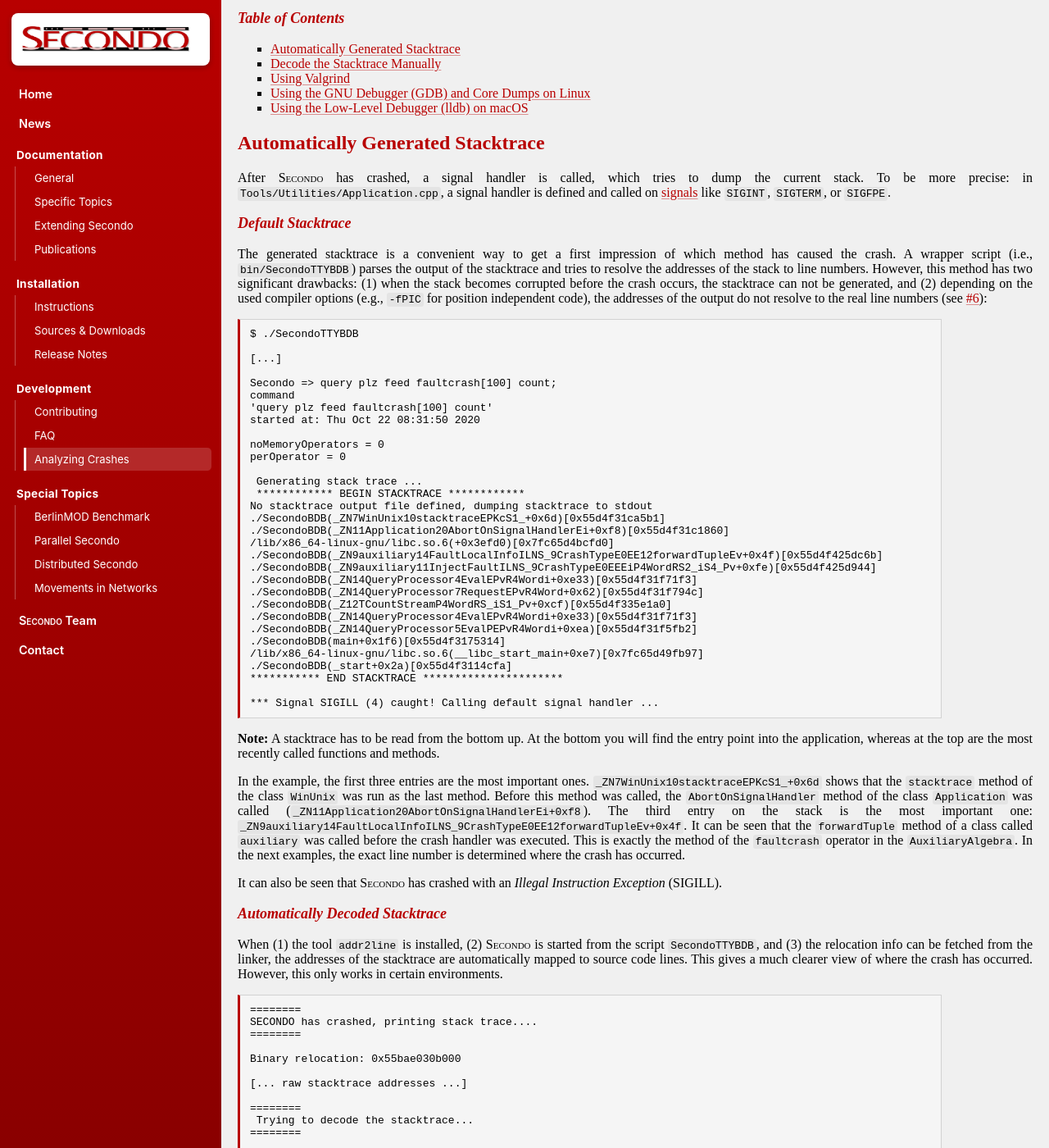
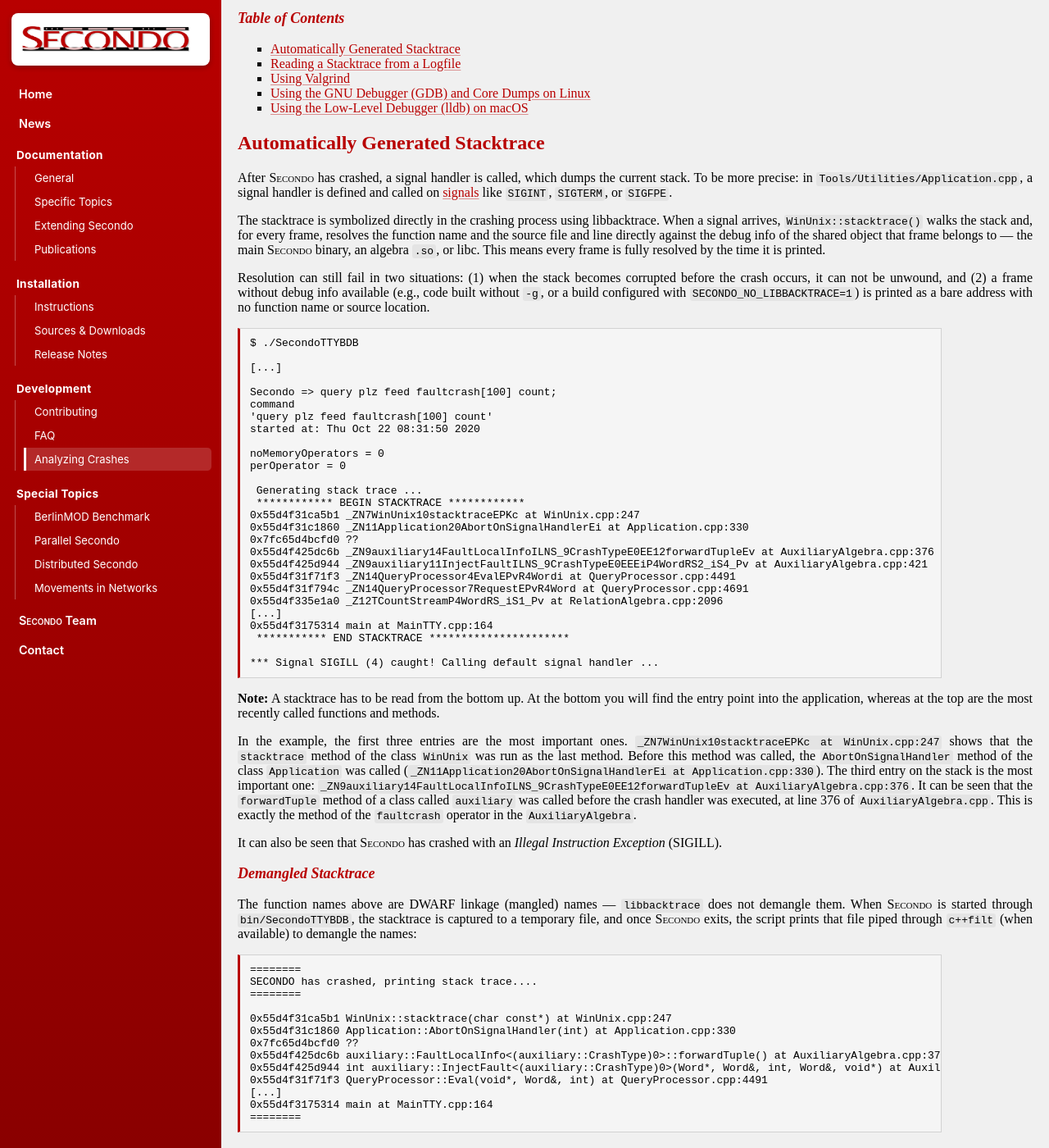
Before and after one commit to secondo-database/secondo-database.github.io, a Jekyll site: the page built from content_debugging.html, in a window 1280 px wide and 1400 px high, scrolled down 289 px. Shown: the whole window at 82% size. Built offline with Jekyll 4.4.1, drawn with Linux system fonts in a browser that asks for light colours; some of the changed text lies outside the part shown.

Commit message:
Updated doc

```diff
--- a/content_debugging.html
+++ b/content_debugging.html
@@ -20,7 +20,7 @@ distributed algebras. For example, the query
 <h3> Table of Contents </h3>
 <ul>
   <li> <a href="#autostacktrace">Automatically Generated Stacktrace</a> </li>
-  <li> <a href="#manualdecode">Decode the Stacktrace Manually</a> </li>
+  <li> <a href="#manualdecode">Reading a Stacktrace from a Logfile</a> </li>
   <li> <a href="#valgrind">Using Valgrind</a> </li>
   <li> <a href="#gdb">Using the GNU Debugger (GDB) and Core Dumps on Linux</a> </li>
   <li> <a href="#lldb">Using the Low-Level Debugger (lldb) on macOS</a> </li>
@@ -31,23 +31,27 @@ distributed algebras. For example, the query
 
 <p>
 After <span class="secondo">Secondo</span> has crashed, a signal handler is called, which
-tries to dump the current stack. To be more precise: in
+dumps the current stack. To be more precise: in
 <code>Tools/Utilities/Application.cpp</code>, a signal handler is defined and called on
 <a href="https://en.wikipedia.org/wiki/Signal_(IPC)#POSIX_signals" target="_blank">signals</a>
 like <code>SIGINT</code>, <code>SIGTERM</code>, or <code>SIGFPE</code>.
 </p>
 
-<h3> Default Stacktrace </h3>
+<p>
+The stacktrace is symbolized directly in the crashing process using libbacktrace.
+When a signal arrives, <code>WinUnix::stacktrace()</code> walks the stack and, for every frame,
+resolves the function name and the source file and line directly against the debug info of the
+shared object that frame belongs to &mdash; the main <span class="secondo">Secondo</span>
+binary, an algebra <code>.so</code>, or libc. This means every frame is fully resolved by the
+time it is printed.
+</p>
 
 <p>
-The generated stacktrace is a convenient way to get a first impression of which method has
-caused the crash. A wrapper script (i.e., <code>bin/SecondoTTYBDB</code>) parses the output
-of the stacktrace and tries to resolve the addresses of the stack to line numbers. However,
-this method has two significant drawbacks: (1) when the stack becomes corrupted before the
-crash occurs, the stacktrace can not be generated, and (2) depending on the used compiler
-options (e.g., <code>-fPIC</code> for position independent code), the addresses of the output
-do not resolve to the real line numbers (see
-<a href="https://github.com/secondo-database/secondo/issues/6" target="_blank">#6</a>):
+Resolution can still fail in two situations: (1) when the stack becomes corrupted before the
+crash occurs, it can not be unwound, and (2) a frame without debug info available (e.g., code
+built without <code>-g</code>, or a build configured with
+<code>SECONDO_NO_LIBBACKTRACE=1</code>) is printed as a bare address with no function name or
+source location.
 </p>
 
 <pre>$ ./SecondoTTYBDB
@@ -64,21 +68,17 @@ perOperator = 0
 
  Generating stack trace ...
  ************ BEGIN STACKTRACE ************
-No stacktrace output file defined, dumping stacktrace to stdout
-./SecondoBDB(_ZN7WinUnix10stacktraceEPKcS1_+0x6d)[0x55d4f31ca5b1]
-./SecondoBDB(_ZN11Application20AbortOnSignalHandlerEi+0xf8)[0x55d4f31c1860]
-/lib/x86_64-linux-gnu/libc.so.6(+0x3efd0)[0x7fc65d4bcfd0]
-./SecondoBDB(_ZN9auxiliary14FaultLocalInfoILNS_9CrashTypeE0EE12forwardTupleEv+0x4f)[0x55d4f425dc6b]
-./SecondoBDB(_ZN9auxiliary11InjectFaultILNS_9CrashTypeE0EEEiP4WordRS2_iS4_Pv+0xfe)[0x55d4f425d944]
-./SecondoBDB(_ZN14QueryProcessor4EvalEPvR4Wordi+0xe33)[0x55d4f31f71f3]
-./SecondoBDB(_ZN14QueryProcessor7RequestEPvR4Word+0x62)[0x55d4f31f794c]
-./SecondoBDB(_Z12TCountStreamP4WordRS_iS1_Pv+0xcf)[0x55d4f335e1a0]
-./SecondoBDB(_ZN14QueryProcessor4EvalEPvR4Wordi+0xe33)[0x55d4f31f71f3]
-./SecondoBDB(_ZN14QueryProcessor5EvalPEPvR4Wordi+0xea)[0x55d4f31f5fb2]
-./SecondoBDB(main+0x1f6)[0x55d4f3175314]
-/lib/x86_64-linux-gnu/libc.so.6(__libc_start_main+0xe7)[0x7fc65d49fb97]
-./SecondoBDB(_start+0x2a)[0x55d4f3114cfa]
-*********** END STACKTRACE **********************
+0x55d4f31ca5b1 _ZN7WinUnix10stacktraceEPKc at WinUnix.cpp:247
+0x55d4f31c1860 _ZN11Application20AbortOnSignalHandlerEi at Application.cpp:330
+0x7fc65d4bcfd0 ??
+0x55d4f425dc6b _ZN9auxiliary14FaultLocalInfoILNS_9CrashTypeE0EE12forwardTupleEv at AuxiliaryAlgebra.cpp:376
+0x55d4f425d944 _ZN9auxiliary11InjectFaultILNS_9CrashTypeE0EEEiP4WordRS2_iS4_Pv at AuxiliaryAlgebra.cpp:421
+0x55d4f31f71f3 _ZN14QueryProcessor4EvalEPvR4Wordi at QueryProcessor.cpp:4491
+0x55d4f31f794c _ZN14QueryProcessor7RequestEPvR4Word at QueryProcessor.cpp:4691
+0x55d4f335e1a0 _Z12TCountStreamP4WordRS_iS1_Pv at RelationAlgebra.cpp:2096
+[...]
+0x55d4f3175314 main at MainTTY.cpp:164
+ *********** END STACKTRACE **********************
 
 *** Signal SIGILL (4) caught! Calling default signal handler ...</pre>
 
@@ -90,15 +90,17 @@ and methods.
 
 <p>
 In the example, the first three entries are the most important ones.
-<code>_ZN7WinUnix10stacktraceEPKcS1_+0x6d</code> shows that the <code>stacktrace</code> method
-of the class <code>WinUnix</code> was run as the last method. Before this method was called,
-the <code>AbortOnSignalHandler</code> method of the class <code>Application</code> was called
-(<code>_ZN11Application20AbortOnSignalHandlerEi+0xf8</code>). The third entry on the stack is
-the most important one: <code>_ZN9auxiliary14FaultLocalInfoILNS_9CrashTypeE0EE12forwardTupleEv+0x4f</code>.
-It can be seen that the <code>forwardTuple</code> method of a class called
-<code>auxiliary</code> was called before the crash handler was executed. This is exactly the
-method of the <code>faultcrash</code> operator in the <code>AuxiliaryAlgebra</code>. In the
-next examples, the exact line number is determined where the crash has occurred.
+<code>_ZN7WinUnix10stacktraceEPKc at WinUnix.cpp:247</code> shows that the
+<code>stacktrace</code> method of the class <code>WinUnix</code> was run as the last method.
+Before this method was called, the <code>AbortOnSignalHandler</code> method of the class
+<code>Application</code> was called
+(<code>_ZN11Application20AbortOnSignalHandlerEi at Application.cpp:330</code>). The third
+entry on the stack is the most important one:
+<code>_ZN9auxiliary14FaultLocalInfoILNS_9CrashTypeE0EE12forwardTupleEv at
+AuxiliaryAlgebra.cpp:376</code>. It can be seen that the <code>forwardTuple</code> method of a
+class called <code>auxiliary</code> was called before the crash handler was executed, at line
+376 of <code>AuxiliaryAlgebra.cpp</code>. This is exactly the method of the
+<code>faultcrash</code> operator in the <code>AuxiliaryAlgebra</code>.
 </p>
 
 <p>
@@ -106,96 +108,65 @@ It can also be seen that <span class="secondo">Secondo</span> has crashed with a
 <i>Illegal Instruction Exception</i> (SIGILL).
 </p>
 
-<h3> Automatically Decoded Stacktrace </h3>
+<h3> Demangled Stacktrace </h3>
 
 <p>
-When (1) the tool <code>addr2line</code> is installed, (2)
-<span class="secondo">Secondo</span> is started from the script <code>SecondoTTYBDB</code>,
-and (3) the relocation info can be fetched from the linker, the addresses of the stacktrace
-are automatically mapped to source code lines. This gives a much clearer view of where the
-crash has occurred. However, this only works in certain environments.
+The function names above are DWARF linkage (mangled) names &mdash;
+<code>libbacktrace</code> does not demangle them. When
+<span class="secondo">Secondo</span> is started through <code>bin/SecondoTTYBDB</code>, the
+stacktrace is captured to a temporary file, and once <span class="secondo">Secondo</span>
+exits, the script prints that file piped through <code>c++filt</code> (when available) to
+demangle the names:
 </p>
 
 <pre>========
 SECONDO has crashed, printing stack trace....
 ========
 
-Binary relocation: 0x55bae030b000
-
-[... raw stacktrace addresses ...]
-
-========
- Trying to decode the stacktrace...
-========
-
-WinUnix::stacktrace(char const*, char const*, char const*) at WinUnix.cpp:247
-Application::AbortOnSignalHandler(int) at Application.cpp:330
-?? ??:0
-auxiliary::FaultLocalInfo&lt;(auxiliary::CrashType)0&gt;::forwardTuple() at AuxiliaryAlgebra.cpp:376
-int auxiliary::InjectFault&lt;(auxiliary::CrashType)0&gt;(Word*, Word&amp;, int, Word&amp;, void*) at AuxiliaryAlgebra.cpp:421
-QueryProcessor::Eval(void*, Word&amp;, int) at QueryProcessor.cpp:4491
-QueryProcessor::Request(void*, Word&amp;) at QueryProcessor.cpp:4691
-TCountStream(Word*, Word&amp;, int, Word&amp;, void*) at RelationAlgebra.cpp:2096
+0x55d4f31ca5b1 WinUnix::stacktrace(char const*) at WinUnix.cpp:247
+0x55d4f31c1860 Application::AbortOnSignalHandler(int) at Application.cpp:330
+0x7fc65d4bcfd0 ??
+0x55d4f425dc6b auxiliary::FaultLocalInfo&lt;(auxiliary::CrashType)0&gt;::forwardTuple() at AuxiliaryAlgebra.cpp:376
+0x55d4f425d944 int auxiliary::InjectFault&lt;(auxiliary::CrashType)0&gt;(Word*, Word&amp;, int, Word&amp;, void*) at AuxiliaryAlgebra.cpp:421
+0x55d4f31f71f3 QueryProcessor::Eval(void*, Word&amp;, int) at QueryProcessor.cpp:4491
 [...]
-main at MainTTY.cpp:164</pre>
+0x55d4f3175314 main at MainTTY.cpp:164
+========</pre>
 
 
-<h2><a name="manualdecode"></a> Decode the Stacktrace Manually </h2>
+<h2><a name="manualdecode"></a> Reading a Stacktrace from a Logfile </h2>
 
 <p>
 In certain situations (e.g., when working with the Distributed Algebra and
-<span class="secondo">Secondo</span> workers), only the default stacktrace is contained in a
-logfile. This stacktrace needs to be decoded manually by the <code>addr2line</code> tool and
-a possible <code>binary relocation</code> has to be subtracted first (see the output of the
-stacktrace). <span class="secondo">Secondo</span> ships with the helper script
-<code>bin/decode_stacktrace.sh</code> to ease the calculation and the decoding of the
-stacktrace.
+<span class="secondo">Secondo</span> workers), only the stacktrace that ended up in a logfile
+is available, without the interactive <code>bin/SecondoTTYBDB</code> wrapper around it. This
+is not a problem: the stacktrace was already fully resolved to function names and source
+locations by <code>libbacktrace</code> on the machine where
+<span class="secondo">Secondo</span> crashed, so the logfile can simply be read as is.
 </p>
 
 <p>
-<b>Important:</b> This only works when the <span class="secondo">Secondo</span> binary on the
-used system is equal to the binary of the crashed <span class="secondo">Secondo</span>.
-Otherwise, the addresses are different in the binary, and wrong line numbers are displayed.
+<b>Note:</b> Resolving the trace only requires the debug info to be available on the
+<i>crashing</i> machine at the time of the crash (i.e., the binary that crashed must have been
+built with <code>libbacktrace</code> support and with debug symbols). The machine you are
+reading the logfile on does not need a matching copy of the binary.
 </p>
 
 <p>
-To use the tool, copy the stacktrace into a textfile and start the script with the filename
-as a parameter (e.g., <code>./decode_stacktrace.sh stacktrace.txt</code>). Please ensure that
-a possible <code>Binary relocation:</code> is contained in the stacktrace file. A stacktrace
-file (e.g., <code>stacktrace.txt</code>) should look as follows:
+The only thing that may still be missing is demangling: a stacktrace read straight out of a
+logfile still contains DWARF linkage (mangled) names, since only
+<code>bin/SecondoTTYBDB</code> pipes its captured trace through <code>c++filt</code>
+automatically. Piping the logfile content through <code>c++filt</code> demangles it:
 </p>
 
-<pre>Binary relocation: 0x55a0eaea6000
+<pre>$ c++filt &lt; stacktrace.txt
 
-./SecondoBDB(_ZN7WinUnix10stacktraceEPKcS1_S1_+0x74)[0x55a0ec18bdc6]
-./SecondoBDB(_ZN11Application20AbortOnSignalHandlerEi+0x107)[0x55a0ec18316d]
-/lib/x86_64-linux-gnu/libc.so.6(+0x3efd0)[0x7f0df2aacfd0]
-./SecondoBDB(_ZN9auxiliary14FaultLocalInfoILNS_9CrashTypeE0EE12forwardTupleEv+0x4f)[0x55a0ed25c20b]
+0x55a0ec18bdc6 WinUnix::stacktrace(char const*) at WinUnix.cpp:247
+0x55a0ec18316d Application::AbortOnSignalHandler(int) at Application.cpp:330
+0x7f0df2aacfd0 ??
+0x55a0ed25c20b auxiliary::FaultLocalInfo&lt;(auxiliary::CrashType)0&gt;::forwardTuple() at AuxiliaryAlgebra.cpp:376
 [...]
-./SecondoBDB(main+0x1f6)[0x55a0ec136c66]
-/lib/x86_64-linux-gnu/libc.so.6(__libc_start_main+0xe7)[0x7f0df2a8fb97]
-./SecondoBDB(_start+0x2a)[0x55a0ec0d665a]</pre>
-
-<p>
-This file can now be decoded by calling <code>decode_stacktrace.sh</code>:
-</p>
-
-<pre>$ ./decode_stacktrace.sh stacktrace.txt
-
-========
- Trying to decode the stacktrace...
-========
-
-Executing: addr2line --demangle=auto -p -fs -e SecondoBDB 0x12E5DC6 0x12DD16D [...]
-
-WinUnix::stacktrace(char const*, char const*, char const*) at WinUnix.cpp:247
-Application::AbortOnSignalHandler(int) at Application.cpp:330
-?? ??:0
-auxiliary::FaultLocalInfo&lt;(auxiliary::CrashType)0&gt;::forwardTuple() at AuxiliaryAlgebra.cpp:376
-int auxiliary::InjectFault&lt;(auxiliary::CrashType)0&gt;(Word*, Word&amp;, int, Word&amp;, void*) at AuxiliaryAlgebra.cpp:421
-QueryProcessor::Eval(void*, Word&amp;, int) at QueryProcessor.cpp:4491
-[...]
-main at MainTTY.cpp:164</pre>
+0x55a0ec136c66 main at MainTTY.cpp:164</pre>
 
 
 <h2><a name="valgrind"></a> Using Valgrind </h2>
```
Also changed, not shown: other parts of content_debugging.html (+1 -1 lines).
